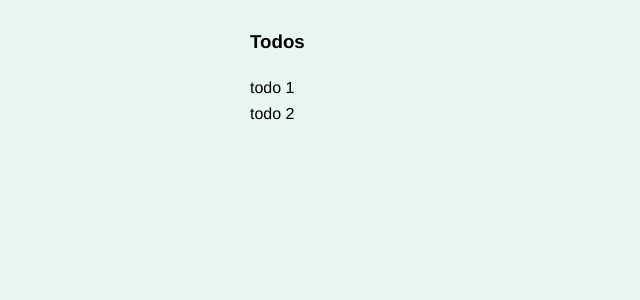
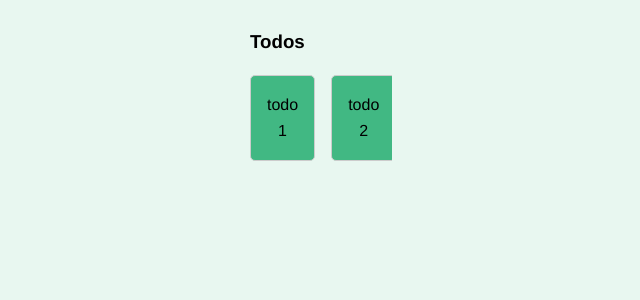
Before and after one commit to hymntaha/vuex-todo-manager, a Vue app: page / in a window 1280 px wide. Shown: the top 300 px of the page, without its empty margins (335-975 px from the left). Built offline with nearby package versions, Linux system fonts and the light colour scheme.

Commit message:
adding some css

```diff
--- a/src/components/Todos.vue
+++ b/src/components/Todos.vue
@@ -16,6 +16,19 @@
       computed: mapGetters(['allTodos'])
     }
 </script>
-<style>
-
+<style scoped>
+    .todos {
+        display: grid;
+        grid-template-columns: repeat(3, 1fr);
+        grid-gap: 1rem;
+    }
+    .todo {
+        border: 1px solid #ccc;
+        background: #41b883;
+        padding: 1rem;
+        border-radius: 5px;
+        text-align: center;
+        position: relative;
+        cursor: pointer;
+    }
 </style>
```
